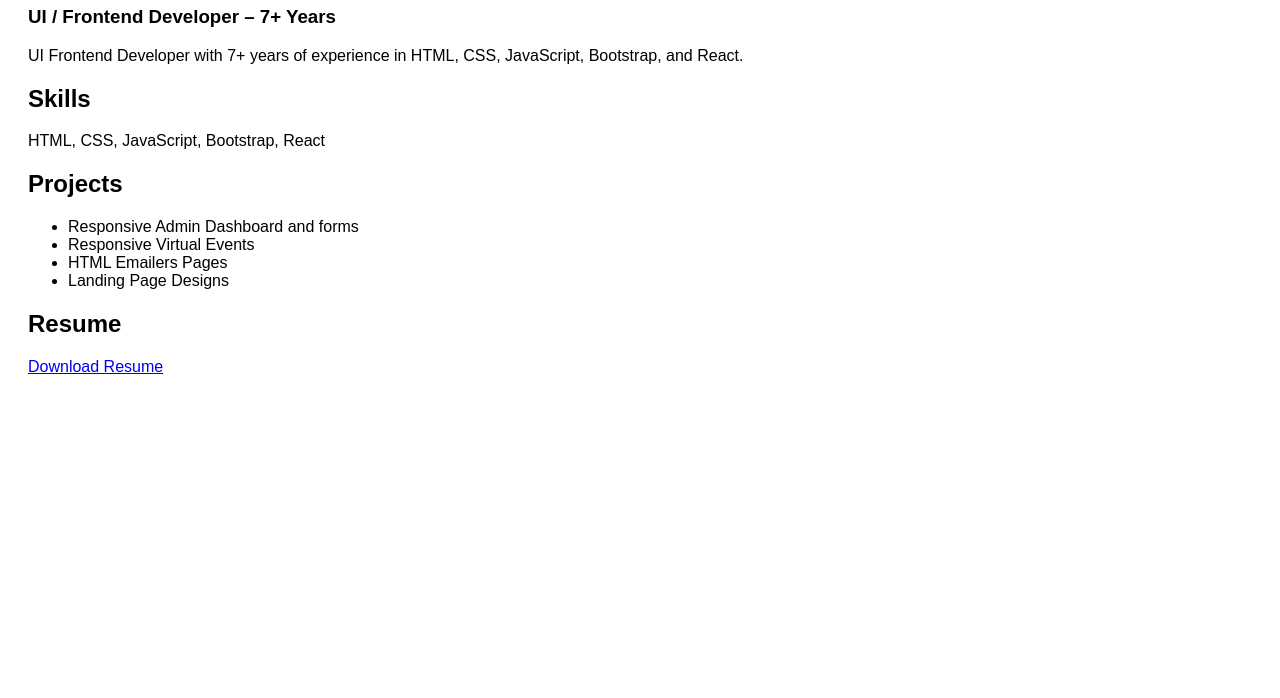
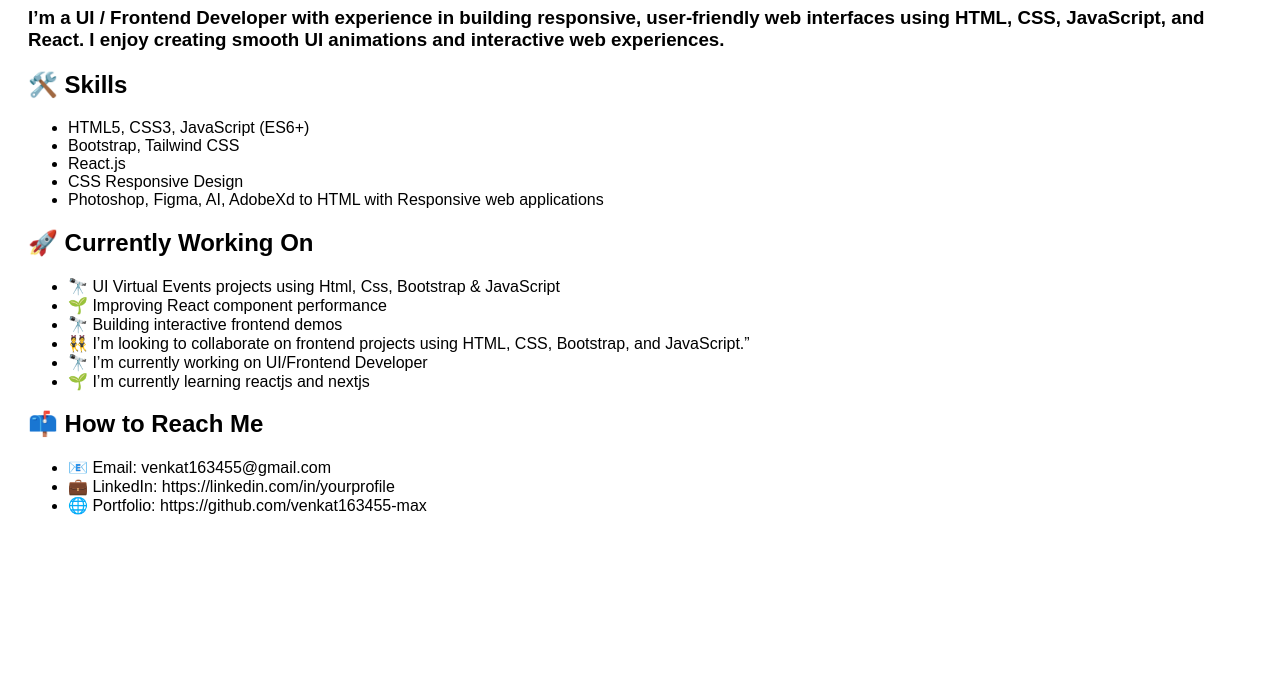
Before and after one commit to venkat163455-max/venkat163455-max.github.io, a plain HTML site: page index.html in a window 1280 px wide. Shown: the part 102-800 px from the top of the page. Drawn offline with Linux system fonts and the light colour scheme.

Commit message:
Update index.html

```diff
--- a/index.html
+++ b/index.html
@@ -5,28 +5,35 @@
   <meta name="viewport" content="width=device-width, initial-scale=1">
 </head>
 <body style="font-family:Arial; padding:20px;">
-  <h1>Venkat Rao</h1>
-  <h3>UI / Frontend Developer – 7+ Years</h3>
+  <h1>Hi, I'm Venkat Rao 👋</h1>
+  <h3>I’m a UI / Frontend Developer with experience in building responsive, user-friendly web interfaces using HTML, CSS, JavaScript, and React.
+   I enjoy creating smooth UI animations and interactive web experiences.</h3>
 
-  <p>
-    UI Frontend Developer with 7+ years of experience in HTML, CSS,
-    JavaScript, Bootstrap, and React.
-  </p>
+  <h2>🛠️ Skills</h2>
 
-  <h2>Skills</h2>
-  <p>HTML, CSS, JavaScript, Bootstrap, React</p>
-
-  <h2>Projects</h2>
-  <ul>
-    <li>Responsive Admin Dashboard and forms</li>
-    <li>Responsive Virtual Events</li>
-    <li>HTML Emailers Pages</li>
-    <li>Landing Page Designs</li>
+   <ul>
+    <li>HTML5, CSS3, JavaScript (ES6+)</li>
+    <li>Bootstrap, Tailwind CSS</li>
+    <li>React.js</li>
+    <li>CSS Responsive Design</li>
+     <li>Photoshop, Figma, AI, AdobeXd to HTML with Responsive web applications</li>
   </ul>
 
-  <h2>Resume</h2>
-  <a href="VRB_UI_Frontend_Developer_7Years.pdf" target="_blank">
-    Download Resume
-  </a>
+  <h2>🚀 Currently Working On</h2>
+  <ul>
+    <li>🔭 UI Virtual Events projects using Html, Css, Bootstrap & JavaScript</li>
+    <li>🌱 Improving React component performance</li>
+    <li>🔭 Building interactive frontend demos</li>
+    <li>👯 I’m looking to collaborate on frontend projects using HTML, CSS, Bootstrap, and JavaScript.”</li>
+     <li>🔭 I’m currently working on UI/Frontend Developer</li>
+     <li>🌱 I’m currently learning reactjs and nextjs</li>
+  </ul>
+
+  <h2>📫 How to Reach Me</h2>
+  <ul>
+    <li>📧 Email: venkat163455@gmail.com</li>
+    <li>💼 LinkedIn: https://linkedin.com/in/yourprofile</li>
+    <li>🌐 Portfolio: https://github.com/venkat163455-max</li>
+  </ul>
 </body>
 </html>
```
